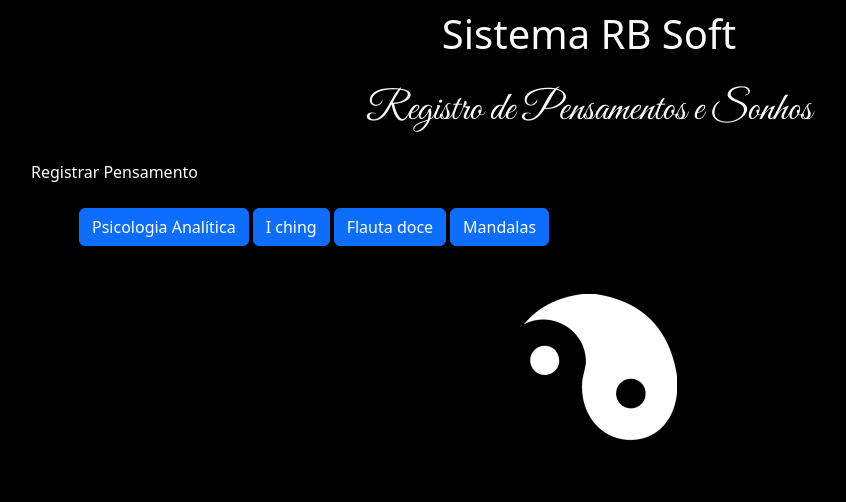
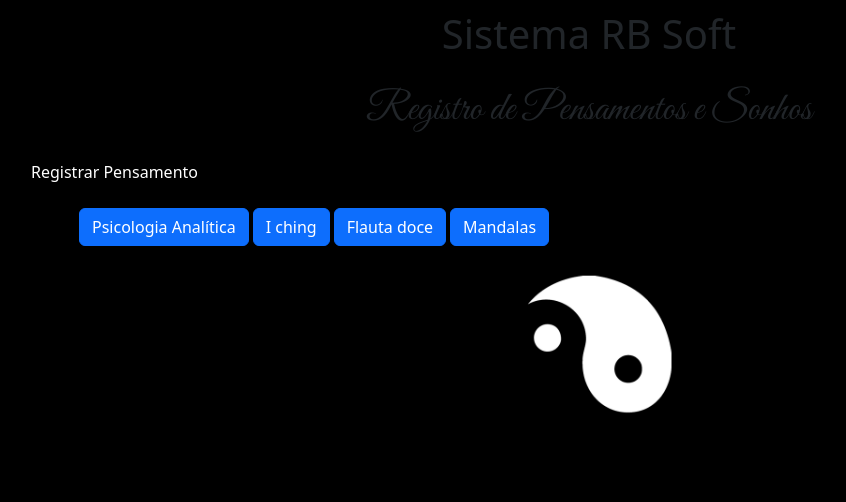
Before and after one commit to rainerbarbosa40/teste, a Django app: page / in a window 1280 px wide. Shown: the top 502 px of the page, without its empty margins (51-897 px from the left). Run offline with Django 5.2, Linux system fonts and the light colour scheme; some web fonts are replaced.

Commit message:
atualizando body

```diff
--- a/templates/teste/base.html
+++ b/templates/teste/base.html
@@ -16,8 +16,14 @@
         padding: 10px 20px;
       }
       body {
-        background-position: center top;
-      }
+        background-color: #FFFFFF; /* Cor de fundo de fallback */
+        background-image: url("{% static 'img/yin_yang.png' %}");
+        background-position: center top; /* Centraliza a imagem */
+        background-repeat: no-repeat; /* Impede que a imagem se repita */
+        background-size: cover; /* Faz com que a imagem cubra toda a área */
+        margin: 0; /* Remove margens padrão do body */
+        padding: 0; /* Remove preenchimentos padrão do body */
+    }
 
       .great-vibes-regular {
         font-family: "Great Vibes", cursive;
@@ -34,7 +40,7 @@
 
     </style>
   </head>
-  <body class='text-light' style="background-image: url('{% static 'img/yin_yang.png' %}')">
+  <body>
     <h1 class="ewert-regular">Sistema RB Soft</h1>
 
     {% block content %}
```
